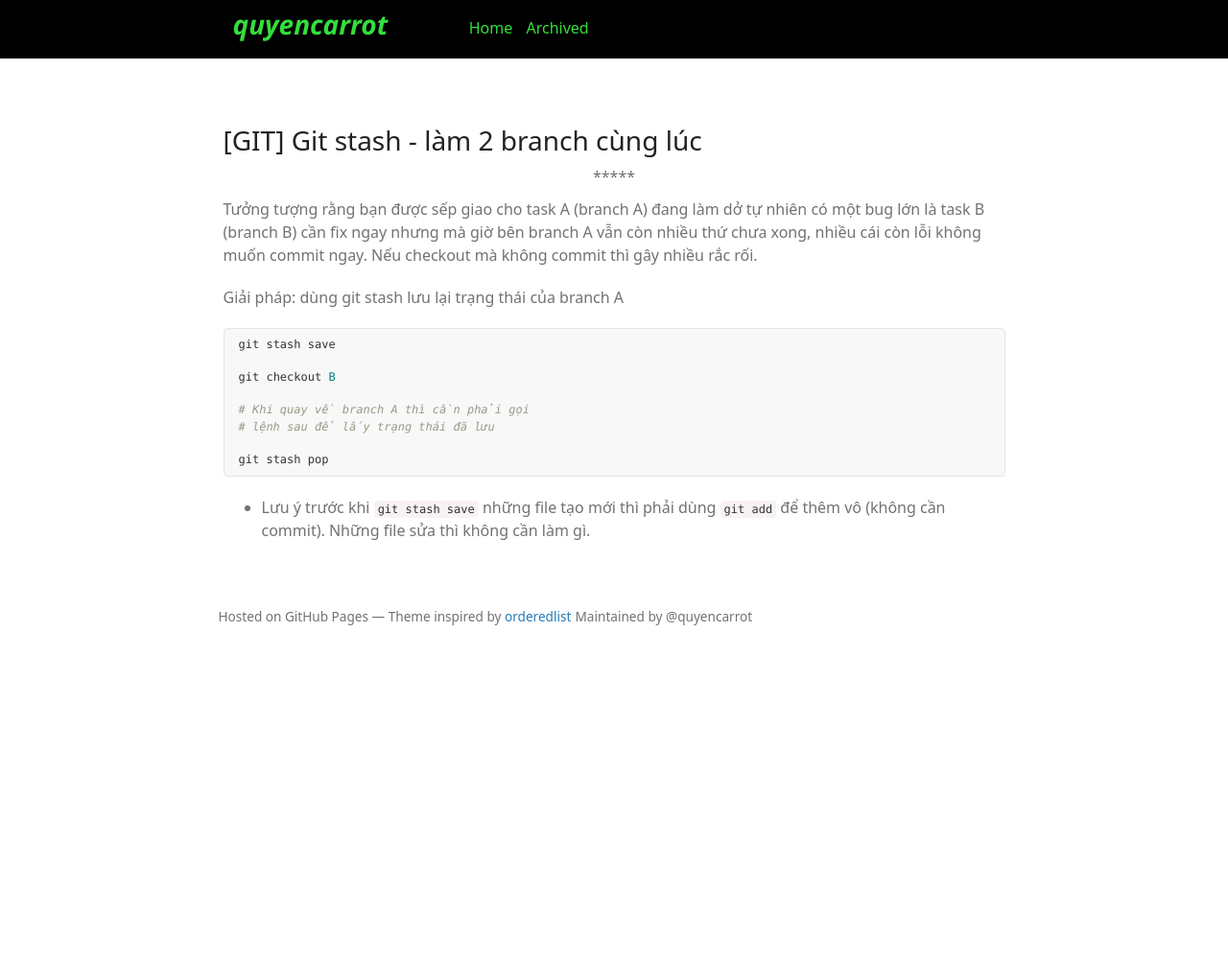
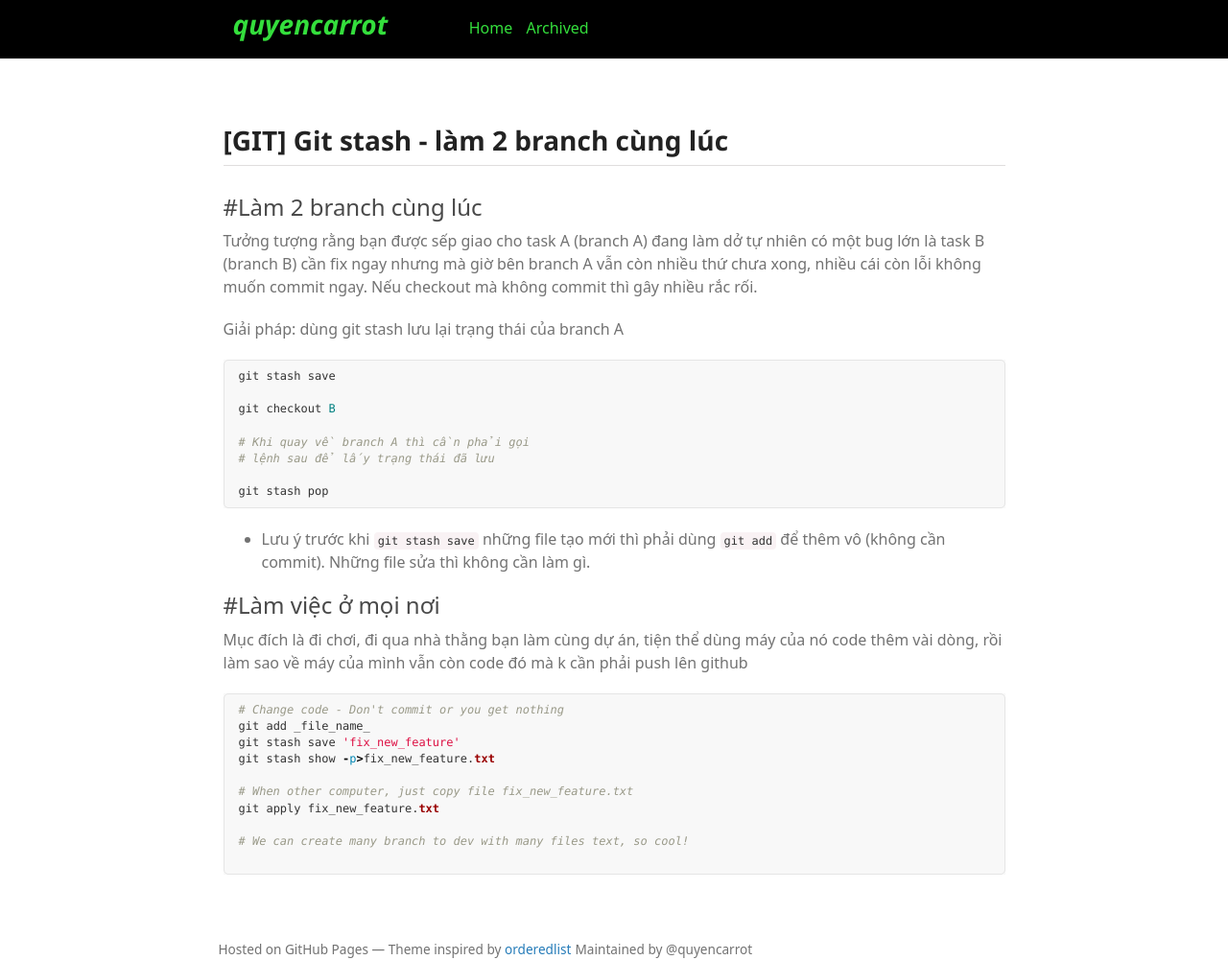
Before and after one commit to quyen91/quyen91.github.io, a Jekyll site: the page built from _posts/2017-09-08-git-stash.md, in a window 1280 px wide. Shown: the whole page at 96% size. Built offline with Jekyll 4.4.1, drawn with Linux system fonts in a browser that asks for light colours; some web fonts are replaced; a script that is not in the unit is left out; before the commit the page ends 900 px from its top, so only the background shows below that.

Commit message:
update post

````diff
--- a/_layouts/default.html
+++ b/_layouts/default.html
@@ -39,7 +39,7 @@
 
          <div class="right-section col-md-9">
             <h1 class="post-title"> {{ page.title }}</h1>
-            <div class="seperate-line">*****</div>
+            <div class="seperate-line"></div>
             {{ content }}
          </div>
 
--- a/_posts/2017-09-08-git-stash.md
+++ b/_posts/2017-09-08-git-stash.md
@@ -5,6 +5,7 @@ date:   2017-09-08 15:30:46 +0700
 categories: github
 ---
 
+### #Làm 2 branch cùng lúc
 Tưởng tượng rằng bạn được sếp giao cho task A (branch A) đang làm dở tự nhiên có một bug lớn là task B (branch B) cần fix ngay nhưng mà giờ  bên branch A vẫn còn nhiều thứ chưa xong, nhiều cái còn lỗi không muốn commit ngay. Nếu checkout mà không commit thì gây nhiều rắc rối.
 
 Giải pháp: dùng git stash lưu lại trạng thái của branch A
@@ -20,3 +21,20 @@ git checkout B
 git stash pop
 ```
 * Lưu ý trước khi `git stash save` những file tạo mới thì phải dùng `git add` để thêm vô (không cần commit). Những file sửa thì không cần làm gì.
+
+
+### #Làm việc ở mọi nơi
+Mục đích là đi chơi, đi qua nhà thằng bạn làm cùng dự án, tiện thể dùng máy của nó code thêm vài dòng, rồi làm sao về máy của mình vẫn còn code đó mà k cần phải push lên github
+
+```ruby
+# Change code - Don't commit or you get nothing
+git add _file_name_
+git stash save 'fix_new_feature'
+git stash show -p>fix_new_feature.txt
+
+# When other computer, just copy file fix_new_feature.txt
+git apply fix_new_feature.txt
+
+# We can create many branch to dev with many files text, so cool!
+
+```
--- a/assets/css/home_page.scss
+++ b/assets/css/home_page.scss
@@ -29,6 +29,15 @@ a:hover {
 .main-section {
   margin: 0 auto;
   float: none;
+  .site-slogan {
+    // color: rgb(101, 96, 96);
+    color: rgba(119, 101, 101, 0.71);
+  }
+  .top-post {
+    .entry-date {
+      color: rgb(101, 96, 96);
+    }
+  }
 }
 
 .blog-header {
--- a/assets/css/style.scss
+++ b/assets/css/style.scss
@@ -61,9 +61,13 @@ a:hover small {
     min-height: 385px;
     .seperate-line {
       text-align: center;
-      padding-bottom: 10px;
+      padding-bottom: 30px;
+      border-top: solid 1px #e0dede;
     }
     h5 {
+      font-weight: bold;
+    }
+    h1.post-title {
       font-weight: bold;
     }
   }
````
Also changed, not shown: _layouts/home.html (+6 -4 lines).
